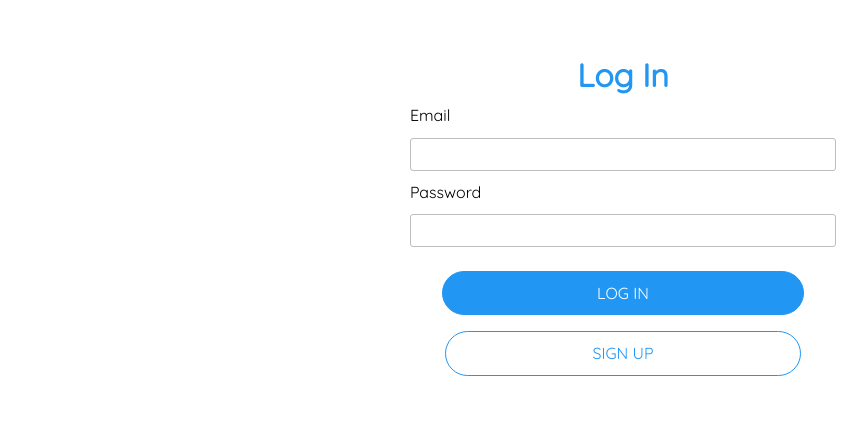
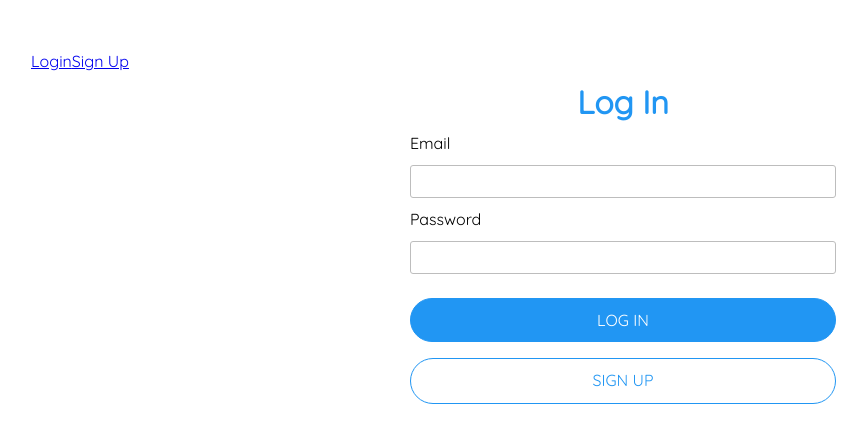
Before and after one commit to chanalisa/stockio, a React app: page / in a window 1280 px wide. Shown: the top 442 px of the page, without its empty margins (17-884 px from the left). Built offline with nearby package versions, Linux system fonts and the light colour scheme; no server answers.

Commit message:
added a navbar component

```diff
--- a/client/App.js
+++ b/client/App.js
@@ -1,10 +1,13 @@
 import React from "react";
+
 import Routes from "./routes";
+import { NavBar } from "./components";
 
 export default class App extends React.Component {
   render() {
     return (
       <div>
+        <NavBar />
         <Routes />
       </div>
     );
--- /dev/null
+++ b/client/components/NavBar.js
@@ -0,0 +1,61 @@
+import React from "react";
+import { connect } from "react-redux";
+import { Link } from "react-router-dom";
+import { logout, me } from "../store";
+
+class Navbar extends React.Component {
+  componentDidMount() {
+    this.props.loadInitialData();
+  }
+
+  render() {
+    const { isLoggedIn } = this.props;
+    return (
+      <div>
+        <nav>
+          {isLoggedIn ? (
+            <div>
+              {/* The navbar will show these links after you log in */}
+              <Link to="/portfolio" className="btn btn-ghost">
+                Portfolio
+              </Link>
+              <Link to="/transactions" className="btn btn-ghost">
+                Transactions
+              </Link>
+              <div className="button-wrapper">
+                <button onClick={this.props.logOut} className="btn btn-ghost">
+                  Log Out
+                </button>
+              </div>
+            </div>
+          ) : (
+            <div>
+              {/* The navbar will show these links before you log in */}
+              <Link to="/login">Login</Link>
+              <Link to="/signup">Sign Up</Link>
+            </div>
+          )}
+        </nav>
+      </div>
+    );
+  }
+}
+
+/**
+ * CONTAINER
+ */
+
+const mapState = (state) => {
+  return {
+    isLoggedIn: state.user.user ? !!state.user.user.id : false,
+  };
+};
+
+const mapDispatch = (dispatch) => {
+  return {
+    loadInitialData: () => dispatch(me()),
+    logOut: () => dispatch(logout),
+  };
+};
+
+export default connect(mapState, mapDispatch)(Navbar);
--- a/client/components/OrderForm.js
+++ b/client/components/OrderForm.js
@@ -29,8 +29,8 @@ export class OrderForm extends React.Component {
 
   render() {
     return (
-      <div>
-        {/* <h1>{formDisplayName}</h1> */}
+      <div className="form">
+        <h1 className="heading-primary">Cash:</h1>
         <form className="form-order" name="order" onSubmit={this.handleSubmit}>
           <label>
             Ticker
@@ -52,7 +52,11 @@ export class OrderForm extends React.Component {
               required
             />
           </label>
-          <button type="submit">Buy</button>
+          <div className="button-wrapper">
+            <button type="submit" className="btn btn-full">
+              Buy
+            </button>
+          </div>
         </form>
       </div>
     );
--- a/client/components/Portfolio.js
+++ b/client/components/Portfolio.js
@@ -20,6 +20,7 @@ class Portfolio extends React.Component {
     return (
       <div>
         <h1>Hi, {this.props.user.firstName}!</h1>
+        <h1 className="heading-primary">Portfolio (value)</h1>
         {this.props.portfolio.length ? (
           <ul>
             {this.props.portfolio.map((stock) => (
@@ -29,7 +30,11 @@ class Portfolio extends React.Component {
         ) : (
           <div>Nothing to see here...</div>
         )}
-        <Link to="/transactions">Transactions</Link>
+        <div className="button-wrapper">
+          <Link to="/transactions" className="btn btn-ghost">
+            Transactions
+          </Link>
+        </div>
         <button onClick={this.props.logOut}>Log Out</button>
         <OrderForm buyStock={this.props.buyStock} user={this.props.user} />
       </div>
--- a/client/components/index.js
+++ b/client/components/index.js
@@ -1,3 +1,4 @@
+export { default as NavBar } from "./NavBar";
+export { default as Portfolio } from "./Portfolio";
 export { default as Transactions } from "./Transactions";
-export { default as Portfolio } from "./Portfolio";
 export { LogIn, SignUp } from "./AuthForm";
--- a/public/css/style.css
+++ b/public/css/style.css
@@ -43,7 +43,7 @@ body {
     color: #ffffff;
     padding: 0.7rem 1rem;
     margin: 1rem auto;
-    width: 85%;
+    width: 100%;
     border-radius: 4rem;
     -webkit-border-radius: 4rem;
     -moz-border-radius: 4rem;
@@ -52,7 +52,7 @@ body {
   .button-wrapper .btn-ghost {
     border: 1px solid #2196f3;
     color: #2196f3;
-    width: 50%; }
+    width: 60%; }
 
 .form {
   width: 60%;
--- a/public/sass/components/_button.scss
+++ b/public/sass/components/_button.scss
@@ -26,7 +26,7 @@
       color: $color-white;
       padding: 0.7rem 1rem;
       margin: 1rem auto;
-      width: 85%;
+      width: 100%;
       border-radius: 4rem;
       -webkit-border-radius: 4rem;
       -moz-border-radius: 4rem;
@@ -37,7 +37,7 @@
     &-ghost {
       border: 1px solid $color-primary;
       color: $color-primary;
-      width: 50%;
+      width: 60%;
     }
   }
 }
```
Also changed, not shown: 1 other file (tests, documents, lock files or other folders).
